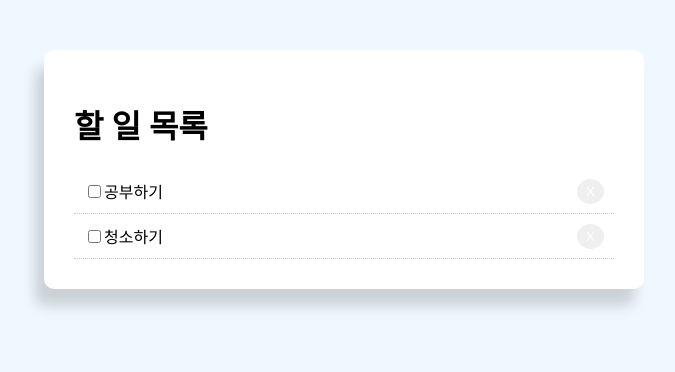
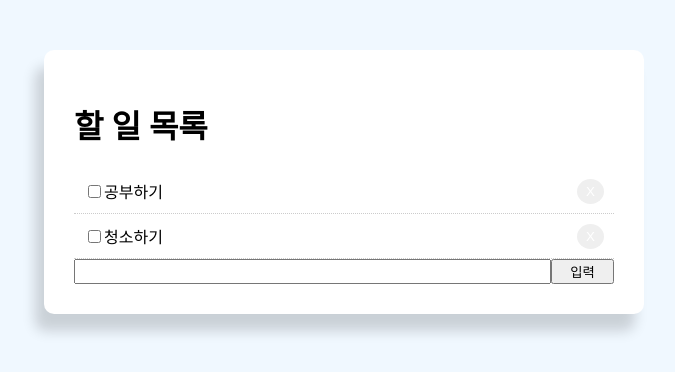
Before and after one commit to 2JoongHo/goorm_react, a React (Vite) app: page / in a window 1280 px wide. Shown: the top 372 px of the page, without its empty margins (296-971 px from the left). Built offline with nearby package versions, Linux system fonts and the light colour scheme.

Commit message:
2nd upload

```diff
--- a/src/App.jsx
+++ b/src/App.jsx
@@ -2,7 +2,8 @@
 import "./App.css";
 
 export default class App extends Component {
-  todoData = [
+  state = {
+    todoData: [
       {
         id: "1",
         title: "공부하기",
@@ -13,7 +14,9 @@
         title: "청소하기",
         completed: false,
       },
-  ];
+    ],
+    value: "",
+  };
 
   btnStyle = {
     color: "#fff",
@@ -32,6 +35,29 @@
     };
   };
 
+  handleClick = (id) => {
+    console.log(id + " 삭제");
+    let newTodoData = this.state.todoData.filter((data) => data.id !== id);
+    console.log(newTodoData);
+    this.setState({ todoData: newTodoData });
+  };
+
+  handleChange = (e) => {
+    console.log(e.target.value);
+    this.setState({ value: e.target.value });
+  };
+
+  handleSubmit = (e) => {
+    e.preventDefault();
+    let newTodo = {
+      id: Date.now(),
+      title: this.state.value,
+      completed: false,
+    };
+
+    this.setState({ todoData: [...this.state.todoData, newTodo], value: "" });
+  };
+
   render() {
     return (
       <div className="container">
@@ -40,13 +66,34 @@
             <h1>할 일 목록</h1>
           </div>
 
-          {this.todoData.map((data) => (
+          {this.state.todoData.map((data) => (
             <div key={data.id} style={this.getStyle()}>
               <input type="checkbox" defaultChecked={false} />
               {data.title}
-              <button style={this.btnStyle}>X</button>
+              <button
+                style={this.btnStyle}
+                onClick={() => this.handleClick(data.id)}
+              >
+                X
+              </button>
             </div>
           ))}
+
+          <form style={{ display: "flex" }} onSubmit={this.handleSubmit}>
+            <input
+              type="text"
+              name="value"
+              style={{ flex: "10", pading: "5px" }}
+              value={this.state.value}
+              onChange={this.handleChange}
+            />
+            <input
+              type="submit"
+              value="입력"
+              className="btn"
+              style={{ flex: "1" }}
+            />
+          </form>
         </div>
       </div>
     );
```
Lines whose indentation alone changed are shown as unchanged.
